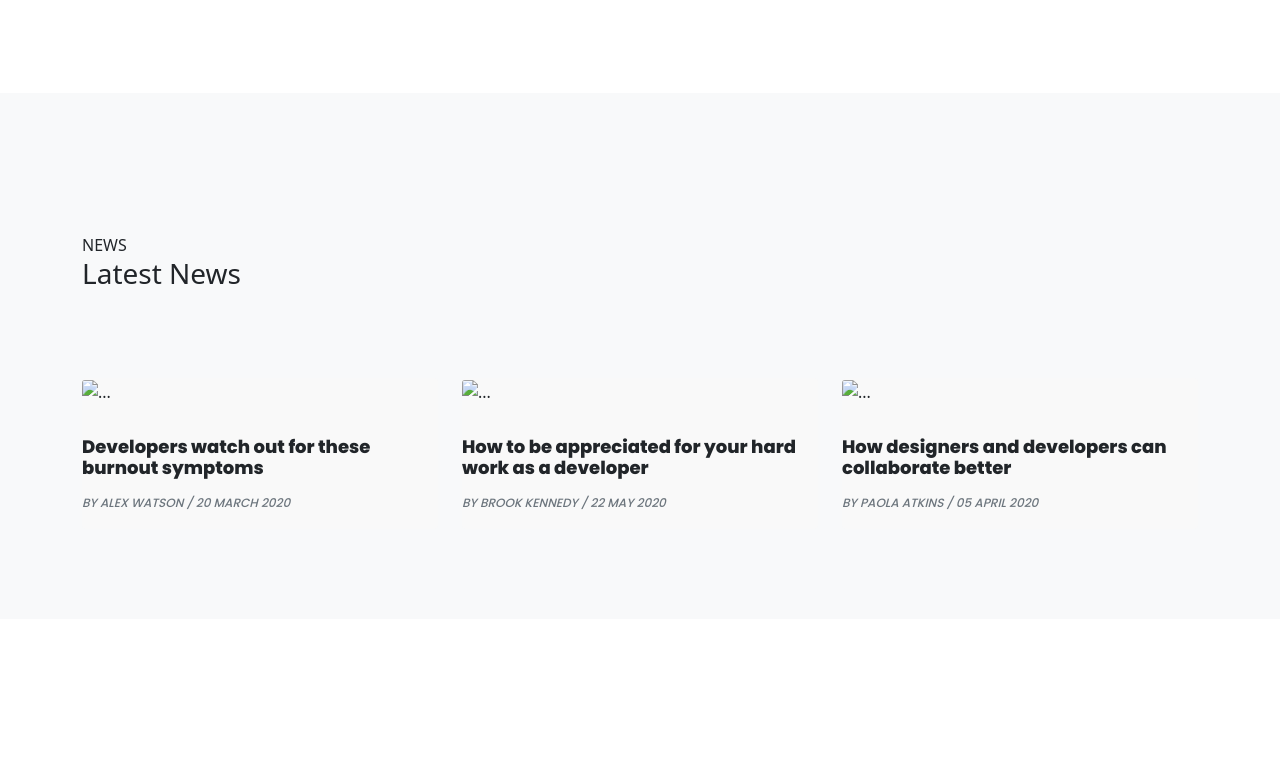
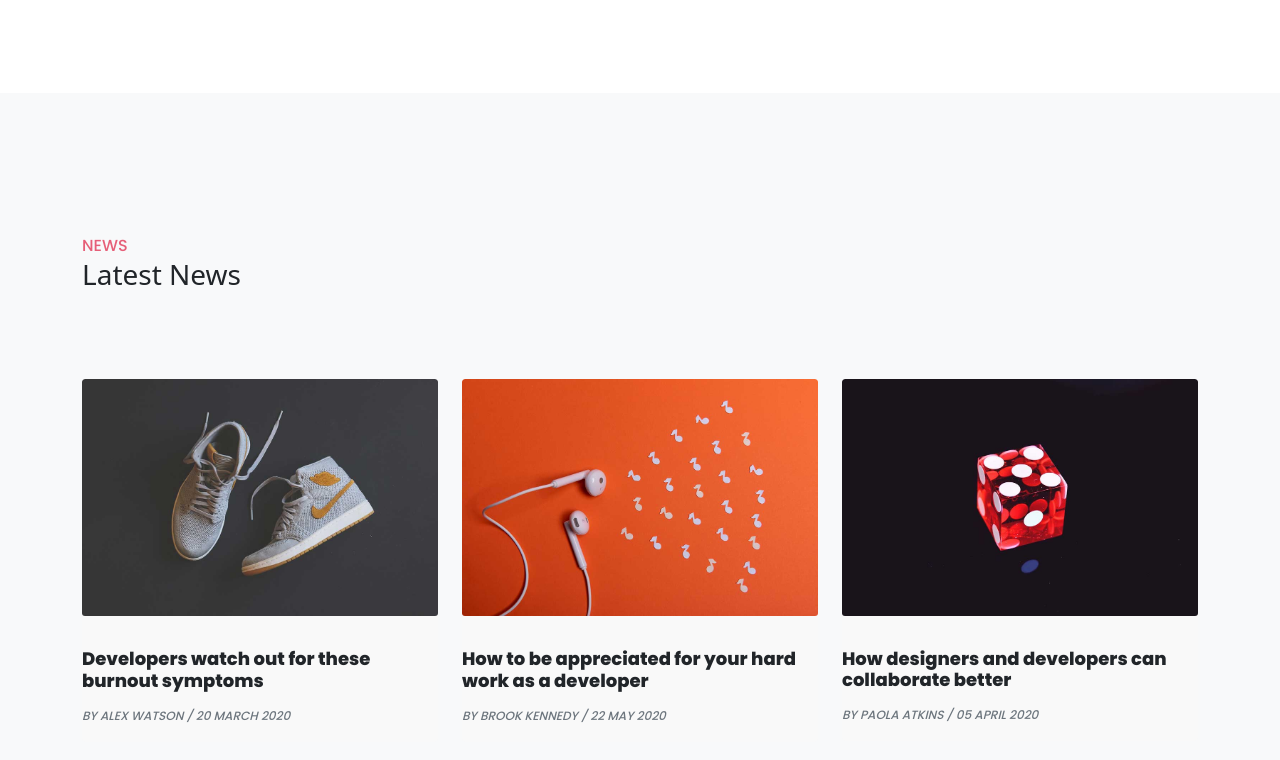
Before and after one commit to Amirakot/alerio, a plain HTML site: page index.html in a window 1280 px wide. Shown: the part 3750-4510 px from the top of the page. Before the commit the page ends 4369 px from the top, so only its background shows below. Drawn offline with Linux system fonts and the light colour scheme.

Commit message:
2nd News Section Update

```diff
--- a/css/style.css
+++ b/css/style.css
@@ -1,5 +1,6 @@
 :root {
   --secondary-color: #e65f78;
+  --RedColor: #e65f78;
 }
 
 .navbar-light .navbar-nav .nav-link {
@@ -461,6 +462,11 @@ ul li {
   padding-bottom: 90px;
   padding-top: 140px;
 }
+.container .title span{
+  color: var(--RedColor);
+  font-family: poppins;
+  font-weight: 500;
+}
 .news .title{
   margin-bottom: 87px;
 }
--- a/index.html
+++ b/index.html
@@ -278,7 +278,7 @@
         <div class="card-group">
           <div class="card">
             <div class="card-img">
-              <img src="images/1 (3).jpg" class="card-img-top" alt="...">
+              <img src="Arlo Imgs/1 (3).jpg" class="card-img-top" alt="...">
             </div>
             <div class="card-body">
               <h3 class="card-title"><a class="text-decoration-none text-dark" href="">Developers watch out for these burnout symptoms</a></h3>
@@ -292,7 +292,7 @@
         <div class="card-group">
           <div class="card">
             <div class="card-img">
-             <img src="images/2 (2).jpg" class="card-img-top" alt="...">
+             <img src="Arlo Imgs/2 (2).jpg" class="card-img-top" alt="...">
             </div>
             <div class="card-body">
               <h3 class="card-title"><a class="text-decoration-none text-dark" href="">How to be appreciated for your hard work as a developer</a></h3>
@@ -306,7 +306,7 @@
         <div class="card-group">
           <div class="card">
             <div class="card-img">
-             <img src="images/3 (1).jpg" class="card-img-top" alt="...">
+             <img src="Arlo Imgs/3 (1).jpg" class="card-img-top" alt="...">
             </div>
             <div class="card-body">
               <h3 class="card-title"><a class="text-decoration-none text-dark" href="">How designers and developers can collaborate better</a></h3>
```
